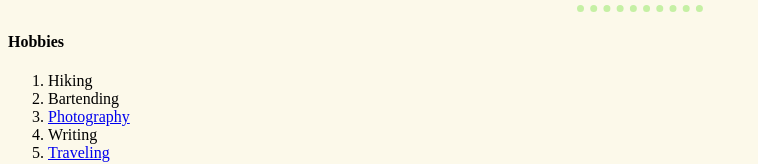
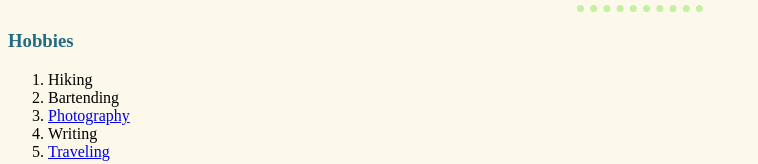
Before and after one commit to elizabethhenneman/cv, a plain HTML site: page index.html in a window 1280 px wide. Shown: the part 1014-1178 px from the top of the page, without its empty margins (0-758 px from the left). Drawn offline with Linux system fonts and the light colour scheme.

Commit message:
changed 'hobbies' heading

```diff
--- a/index.html
+++ b/index.html
@@ -92,7 +92,7 @@
   </table>
 
   <hr>
-  <h4>Hobbies</h4>
+  <h3>Hobbies</h3>
   <ol>
     <li>Hiking</li>
     <li>Bartending</li>
```
